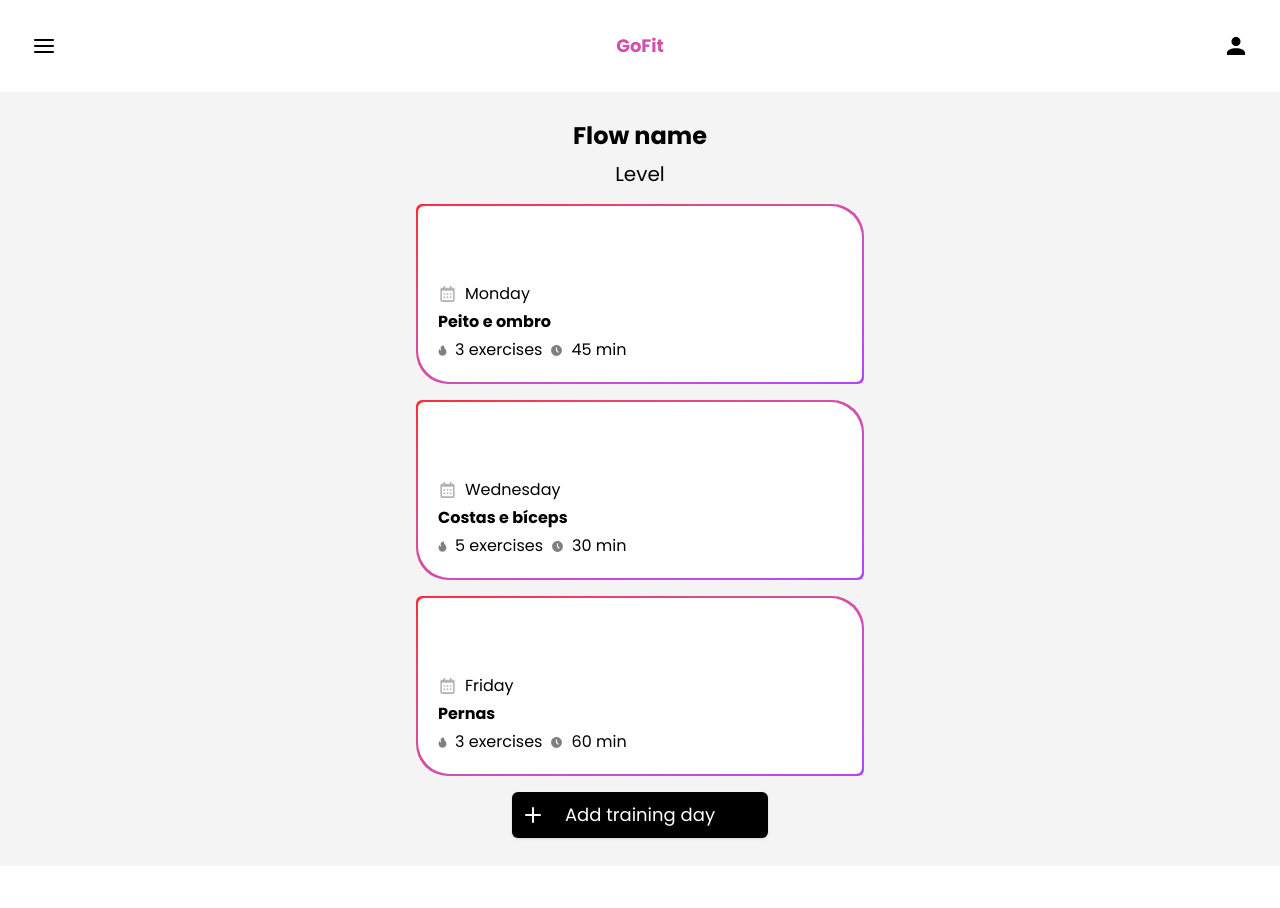
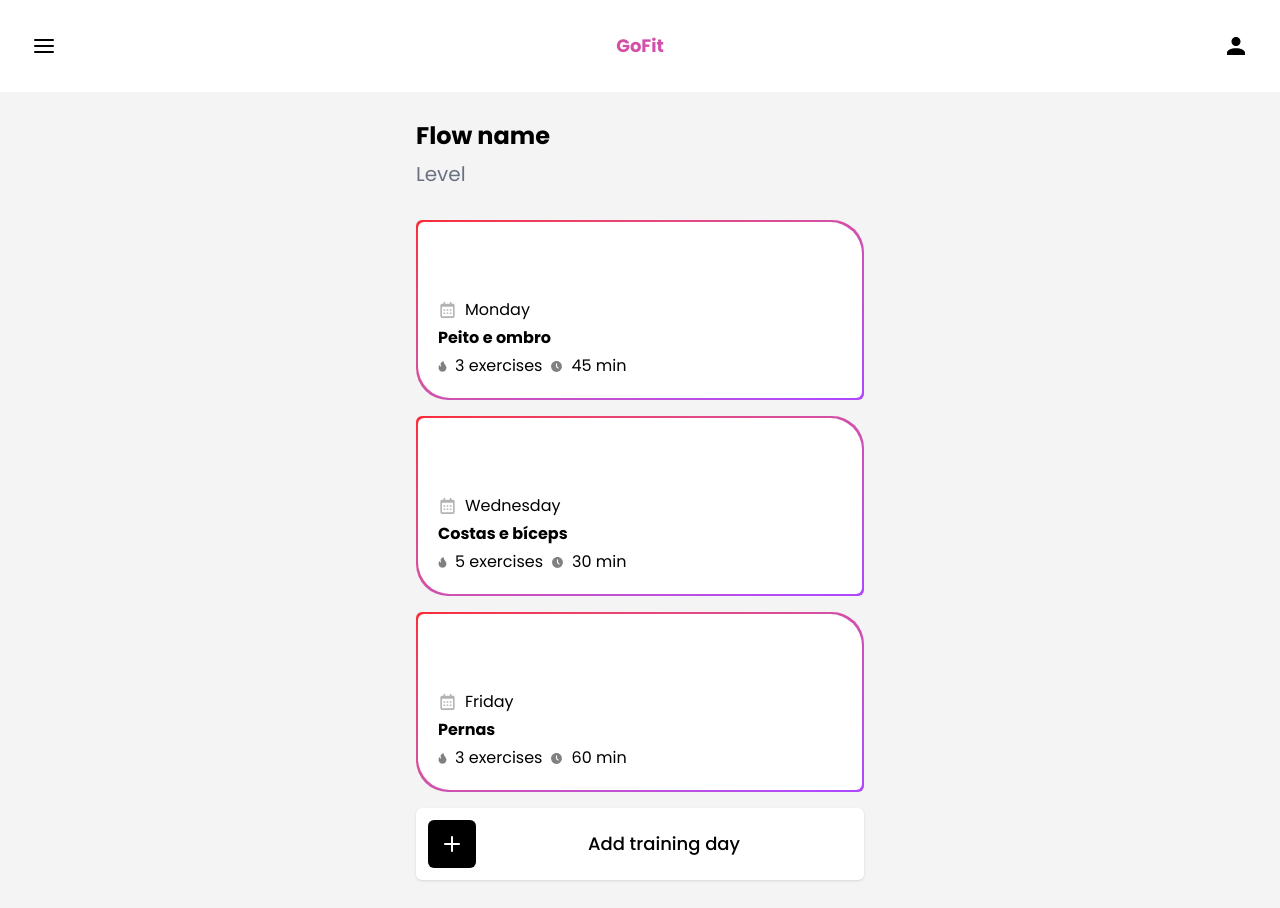
Before and after one commit to ProgramadoresSemPatria/Team-9, a React (Vite) app in the folder frontend/: page /flow-details in a window 1280 px wide. Before the commit the page ends 866 px from the top, so only its background shows below. Built offline with nearby package versions, Linux system fonts and the light colour scheme.

Commit message:
style: enhance FlowDetails page UI with improved layout and button styling

```diff
--- a/frontend/src/pages/FlowDetails.tsx
+++ b/frontend/src/pages/FlowDetails.tsx
@@ -34,12 +34,12 @@ const FlowDetailsPage = () => {
     };
 
     return (
-        <div className="flex w-full flex-col p-7 md:items-center">
-            <div className="mb-4 flex w-full flex-col gap-2 md:items-center">
-                <h1 className="text-2xl font-bold">Flow name</h1>
-                <h3 className="text-xl">Level</h3>
-            </div>
+        <div className="flex w-full flex-col items-center p-7">
             <div className="flex flex-col items-center gap-4">
+                <div className="mb-4 flex w-full flex-col gap-2">
+                    <h1 className="text-2xl font-bold">Flow name</h1>
+                    <h3 className="text-xl text-gray-500">Level</h3>
+                </div>
                 {daysOfTraining.length > 0 ? (
                     daysOfTraining.map((trainingDay) => (
                         <TrainingDayContainer
@@ -52,16 +52,14 @@ const FlowDetailsPage = () => {
                 )}
                 <button
                     onClick={handleClick}
-                    className="w-full cursor-pointer rounded-md border border-transparent bg-black px-2 py-2 text-xl text-white shadow-sm transition-colors duration-200 hover:bg-gray-800 focus:ring-2 focus:ring-gray-900 focus:ring-offset-2 focus:outline-none disabled:cursor-not-allowed disabled:opacity-50 md:w-64"
+                    className="flex w-full cursor-pointer items-center justify-center rounded-md bg-white p-3 text-xl text-black shadow-sm transition-colors duration-200 hover:bg-gradient-to-r hover:from-red-500 hover:to-purple-500 hover:text-white hover:transition hover:duration-500 focus:ring-2 focus:ring-gray-900 focus:ring-offset-2 focus:outline-none disabled:cursor-not-allowed disabled:opacity-50"
                 >
-                    <div className="relative flex w-full items-center justify-center">
-                        <img
-                            src={plusIcon}
-                            alt="plus"
-                            className="absolute left-0 h-6 w-6"
-                        />
-                        <span className="text-lg">Add training day</span>
+                    <div className="flex items-center justify-center rounded-md bg-black p-3">
+                        <img src={plusIcon} alt="plus" className="h-6 w-6" />
                     </div>
+                    <span className="flex-grow text-lg font-medium">
+                        Add training day
+                    </span>
                 </button>
             </div>
         </div>
```
